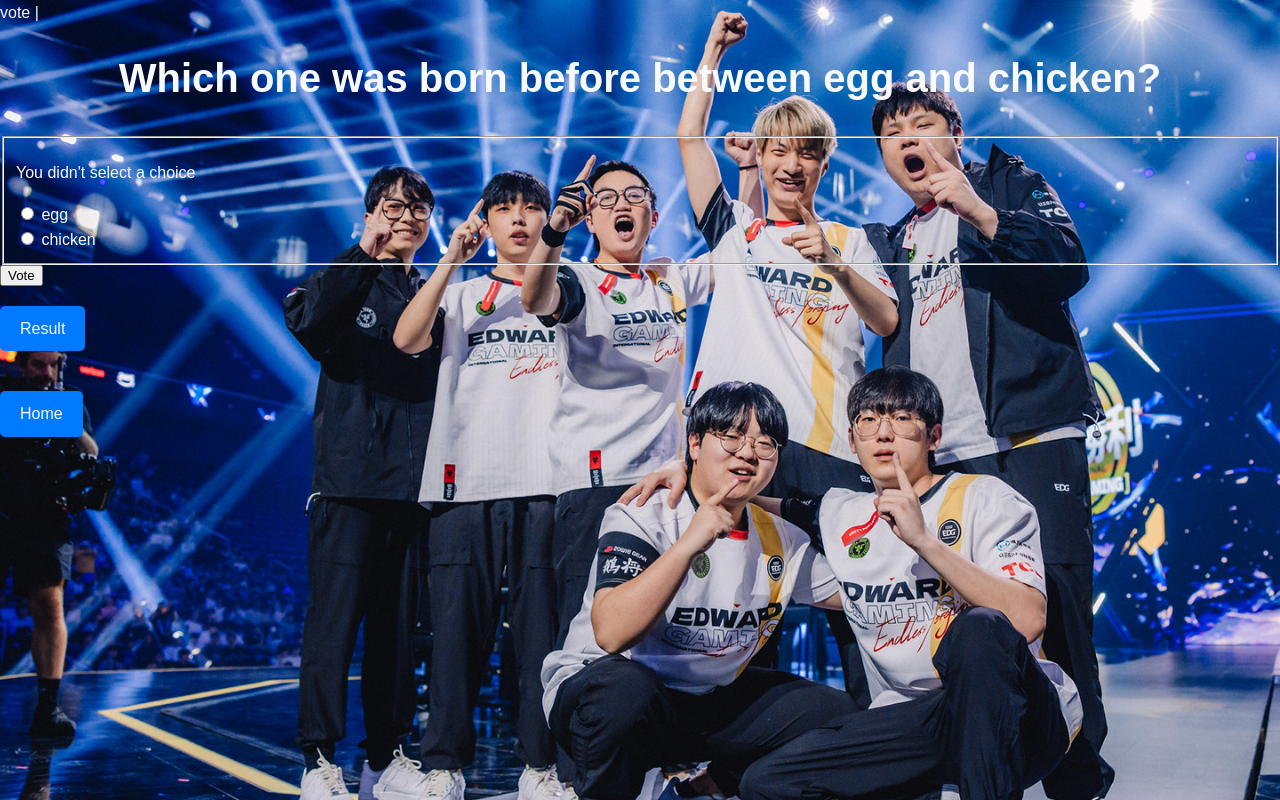
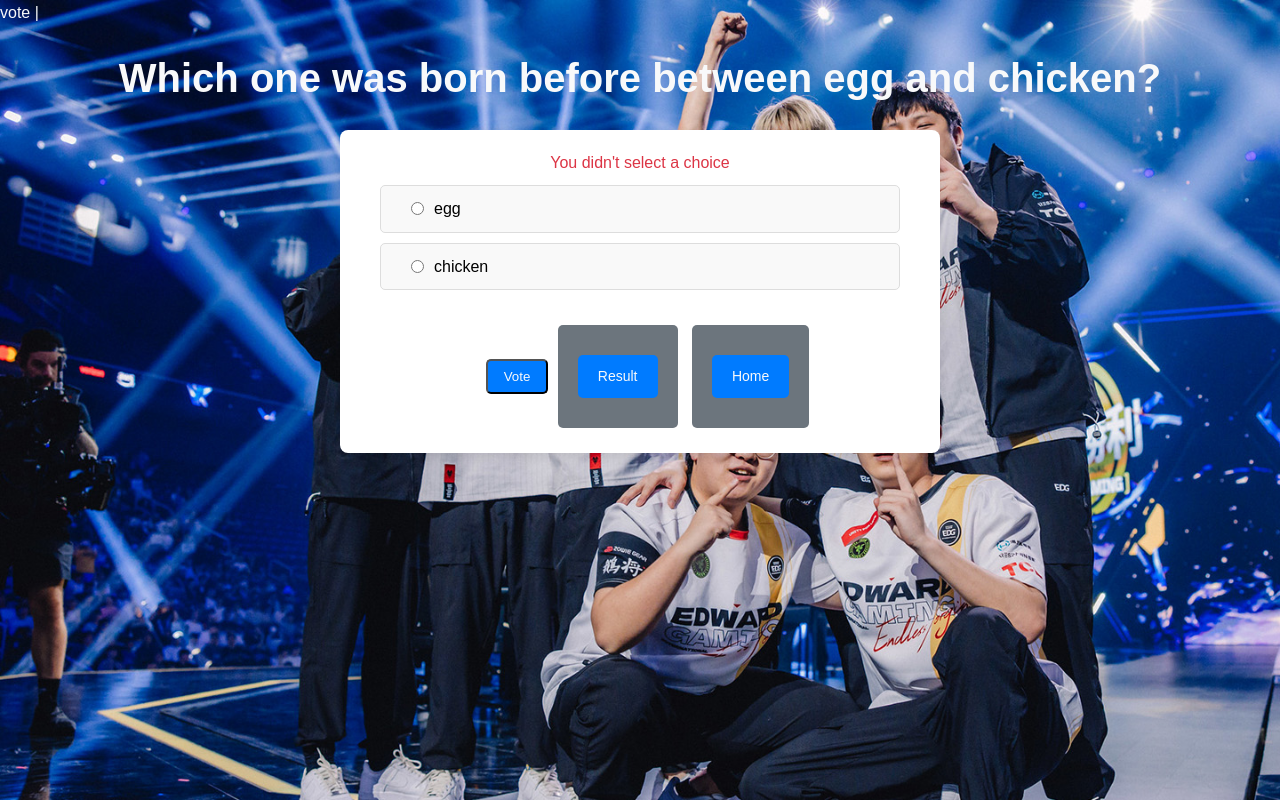
Before and after one commit to Phantawat/ku-polls, a Django app: page /polls/2/vote/ in a window 1280 px wide. Run offline with Django 5.2, Linux system fonts and the light colour scheme; a user stored in the database is signed in; data comes from the database, SQL or seed files in the repository.

Commit message:
Decorate button

```diff
--- a/polls/static/polls/style.css
+++ b/polls/static/polls/style.css
@@ -1,3 +1,10 @@
+/* Reset some basic styles */
+* {
+    margin: 0;
+    padding: 0;
+    box-sizing: border-box;
+}
+
 body {
     font-family: 'Arial', sans-serif;
     background: white url("image/background.jpg") no-repeat;
@@ -26,10 +33,21 @@
     padding: 8px 16px;
     border-radius: 5px;
     transition: background-color 0.3s ease;
+    margin-left: 20px;
 }
 
 li a:hover {
     background-color: rgba(255, 255, 255, 0.2);
+}
+
+input {
+    color: #f8f9fa;
+    text-decoration: none;
+    padding: 8px 16px;
+    border-radius: 5px;
+    transition: background-color 0.3s ease;
+    margin-left: 20px;
+    background-color: #007bff;
 }
 
 table {
@@ -80,6 +98,10 @@
     background-color: #0056b3;
 }
 
+label {
+    color: black;
+}
+
 .container {
     padding: 20px;
     max-width: 800px;
@@ -97,3 +119,100 @@
     border-radius: 5px;
     text-align: center;
 }
+
+/* Form container */
+.form-container {
+    background-color: #fff;
+    padding: 20px 40px;
+    border-radius: 8px;
+    box-shadow: 0px 4px 12px rgba(0, 0, 0, 0.1);
+    width: 100%;
+    max-width: 600px;
+    margin: 20px auto;
+    text-align: center;
+}
+
+.poll-form {
+    border: none;
+    padding: 0;
+    margin-bottom: 20px;
+}
+
+.choice {
+    cursor: pointer;
+    display: flex;
+    align-items: center;
+    padding: 10px;
+    border: 1px solid #ddd;
+    border-radius: 5px;
+    margin-bottom: 10px;
+    background-color: #f9f9f9;
+    transition: background-color 0.3s ease;
+}
+
+.choice:hover {
+    background-color: #e9ecef;
+}
+
+.choice input[type="radio"] {
+    margin-right: 10px;
+}
+
+/* Styled buttons */
+.vote-button, .result-button, .home-button {
+    background-color: #007bff;
+    color: #000;
+    border: none;
+    padding: 10px 20px;
+    border-radius: 5px;
+    font-size: 14px;
+    cursor: pointer;
+    transition: background-color 0.3s ease;
+    text-decoration: none;
+    display: inline-block;
+    margin: 5px;
+}
+
+.vote-button:hover, .result-button:hover, .home-button:hover {
+    background-color: #0056b3;
+}
+
+.result-button {
+    background-color: #28a745;
+    color: #000; /* Change text color to black */
+}
+
+.result-button:hover {
+    background-color: #218838;
+}
+
+.home-button {
+    background-color: #6c757d;
+    color: #000; /* Change text color to black */
+}
+
+.home-button:hover {
+    background-color: #5a6268;
+}
+
+.error {
+    color: #dc3545;
+    margin-bottom: 10px;
+}
+
+/* Responsive styling */
+@media (max-width: 600px) {
+    .form-container {
+        padding: 15px;
+    }
+
+    .button-container {
+        display: flex;
+        flex-direction: column;
+    }
+
+    .button-container a, .button-container input {
+        width: 100%;
+        margin-bottom: 10px;
+    }
+}
```
